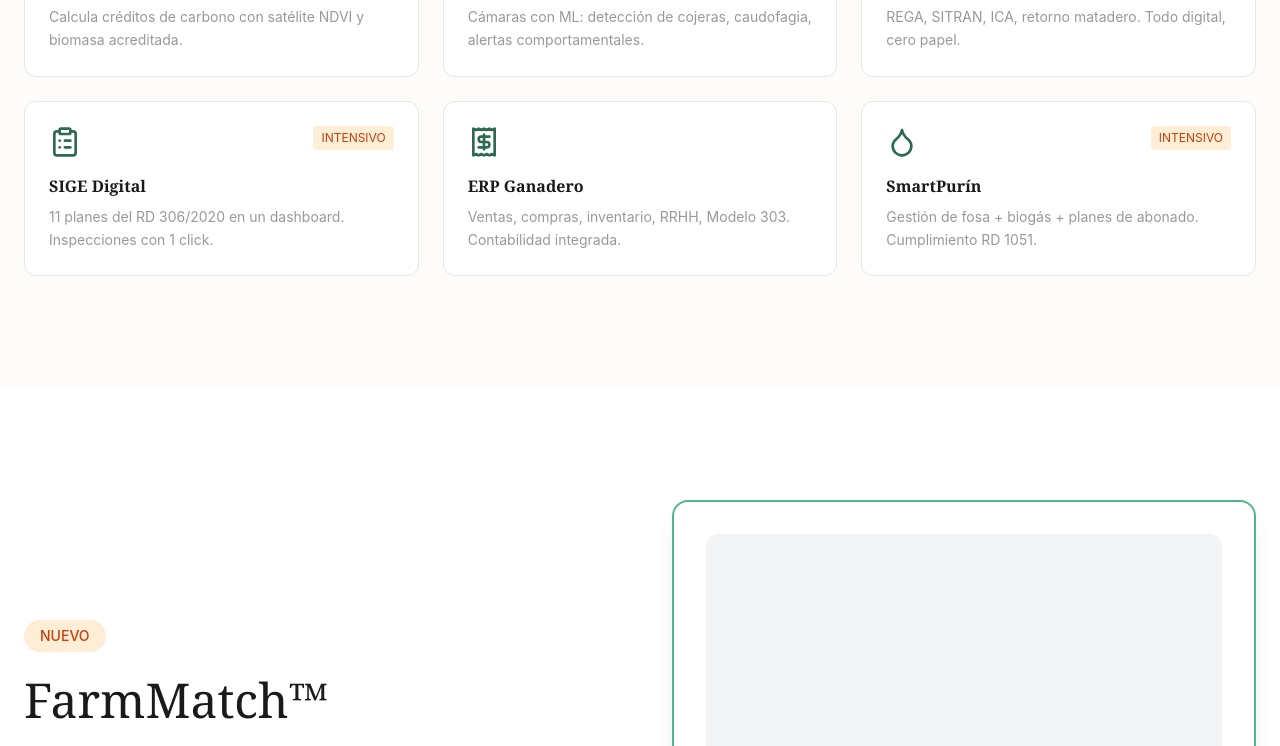
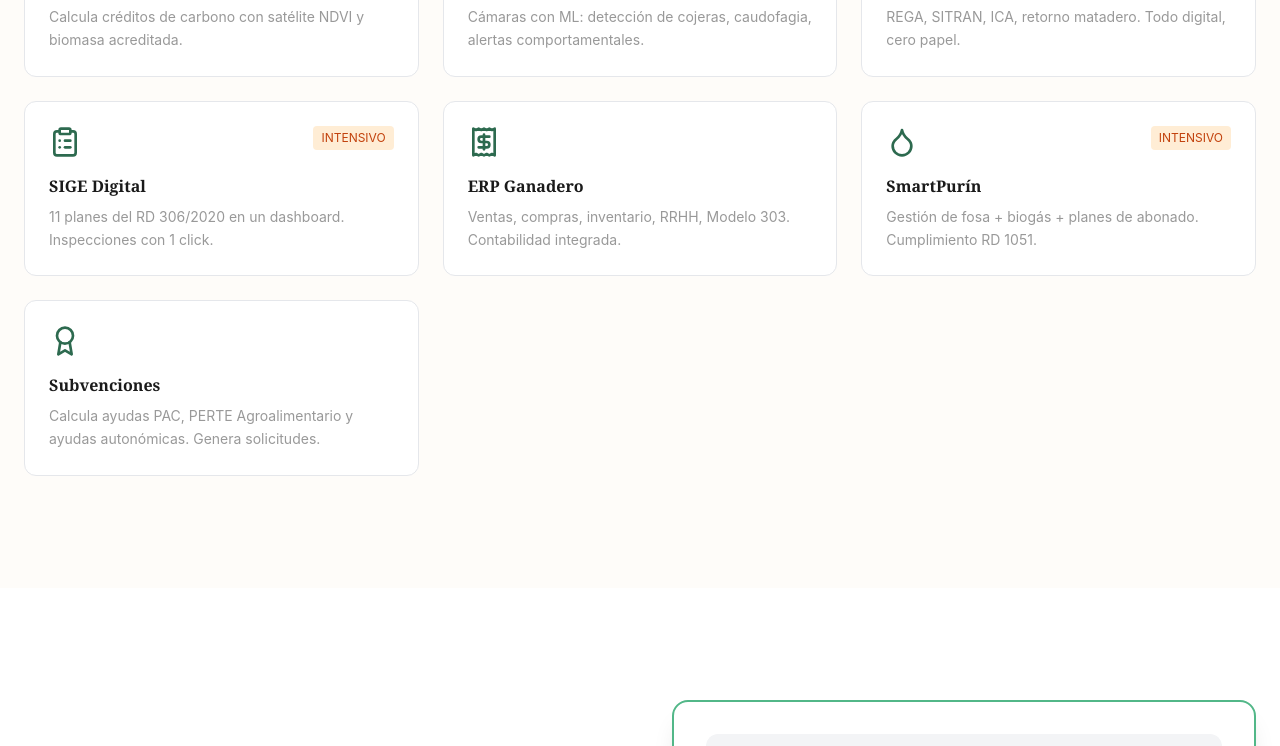
Before and after one commit to karaokedurrif/Neofarm, a Next.js app: page / in a window 1280 px wide. Shown: the part 3321-4067 px from the top of the page. Built offline with nearby package versions, Linux system fonts and the light colour scheme.

Commit message:
feat(landing): Add Subvenciones module to modules grid

```diff
--- a/src/app/page.tsx
+++ b/src/app/page.tsx
@@ -3,7 +3,7 @@ import Image from 'next/image';
 import {
   MapPin, Thermometer, Dna, Leaf, Eye, FileCheck, ClipboardList, Receipt,
   Droplet, Radio, Droplets, BarChart3, Camera, Beef, PiggyBank, Warehouse,
-  XCircle, CheckCircle, ArrowRight
+  XCircle, CheckCircle, ArrowRight, Award
 } from 'lucide-react';
 
 export default function LandingPage() {
@@ -298,6 +298,7 @@ export default function LandingPage() {
               { icon: ClipboardList, title: 'SIGE Digital', desc: '11 planes del RD 306/2020 en un dashboard. Inspecciones con 1 click.', badge: 'INTENSIVO', badgeColor: 'orange' },
               { icon: Receipt, title: 'ERP Ganadero', desc: 'Ventas, compras, inventario, RRHH, Modelo 303. Contabilidad integrada.' },
               { icon: Droplet, title: 'SmartPurín', desc: 'Gestión de fosa + biogás + planes de abonado. Cumplimiento RD 1051.', badge: 'INTENSIVO', badgeColor: 'orange' },
+              { icon: Award, title: 'Subvenciones', desc: 'Calcula ayudas PAC, PERTE Agroalimentario y ayudas autonómicas. Genera solicitudes.' },
             ].map((module, idx) => (
               <div
                 key={idx}
```
